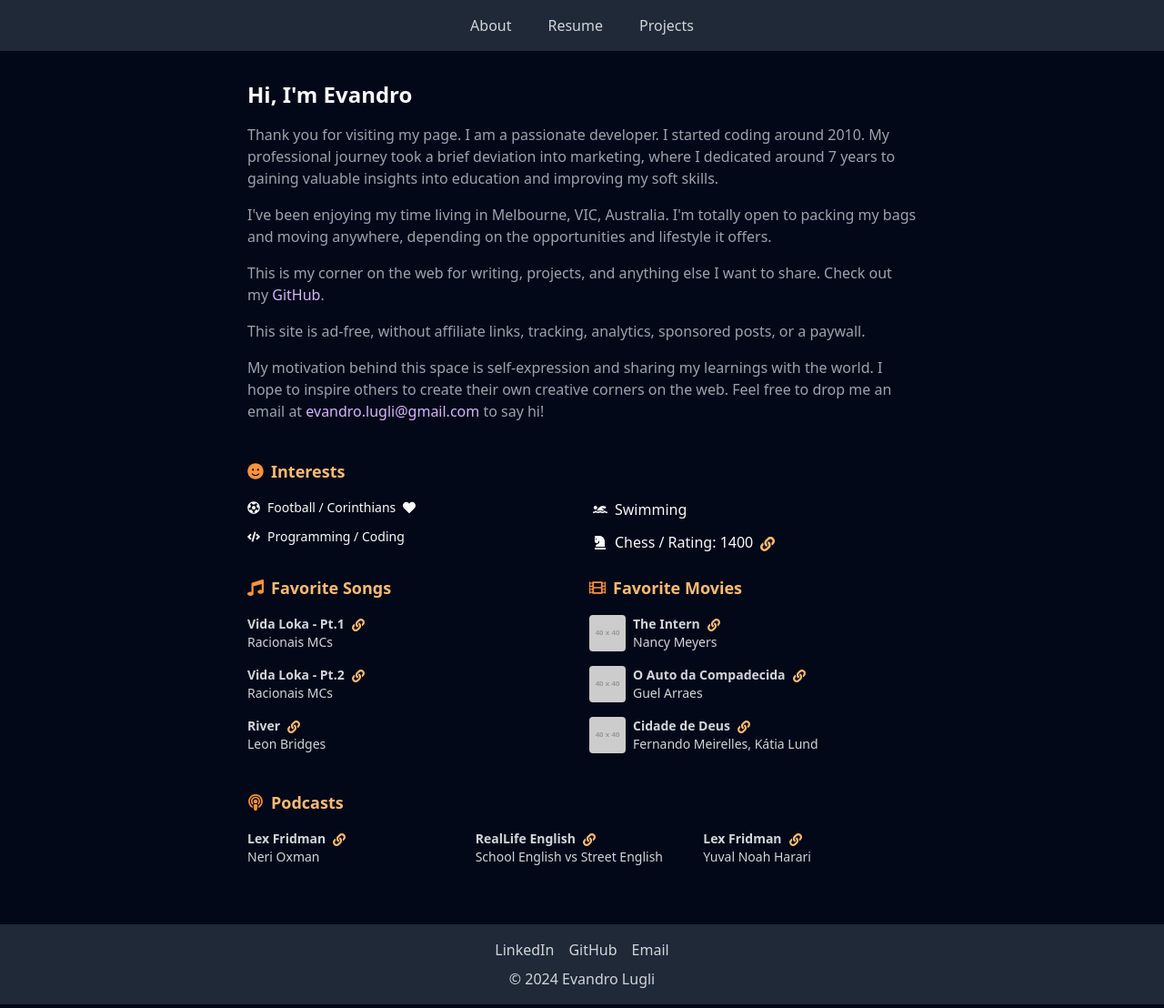
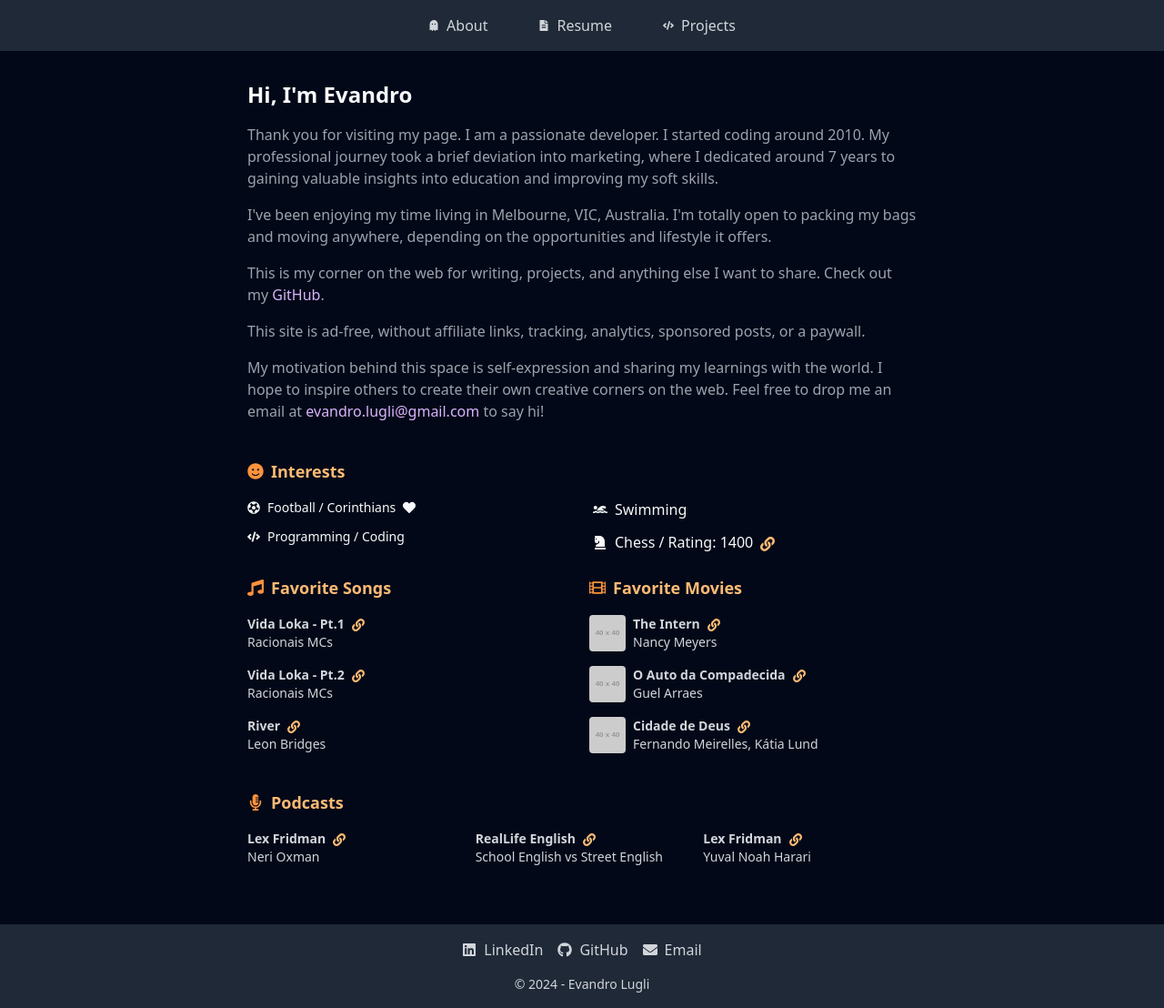
Before and after one commit to evandrolugli/portfolio, a React (Vite) app: page / in a window 1280 px wide. Shown: the whole page at 91% size. Built offline with nearby package versions, Linux system fonts and the light colour scheme.

Commit message:
fix footer navbar

```diff
--- a/src/App.tsx
+++ b/src/App.tsx
@@ -4,6 +4,8 @@ import { NavBar } from './components/NavBar';
 import { About } from './pages/About';
 import { Resume } from './pages/Resume';
 import { Projects } from './pages/Projects';
+import { FaLinkedin, FaGithub, FaEnvelope } from 'react-icons/fa'; // Import icons from react-icons library
+
 export function App() {
   return (
     <>
@@ -17,17 +19,20 @@ export function App() {
 
           <footer className="bg-gray-800 text-gray-300 py-4 text-center">
             <div className="flex justify-center space-x-4">
-            <a href="https://www.linkedin.com/in/evandrolugli/" target="_blank" rel="noopener noreferrer">
-              LinkedIn
+              <a href="https://www.linkedin.com/in/evandrolugli/" target="_blank" rel="noopener noreferrer" className="flex items-center text-gray-300 hover:text-gray-400">
+                <FaLinkedin className="inline-block text-2xl size-4" />
+                <span className="ml-2">LinkedIn</span>
               </a>
-            <a href="https://github.com/evandrolugli" target="_blank" rel="noopener noreferrer">
-              GitHub
+              <a href="https://github.com/evandrolugli" target="_blank" rel="noopener noreferrer" className="flex items-center text-gray-300 hover:text-gray-400">
+                <FaGithub className="inline-block text-2xl size-4" />
+                <span className="ml-2">GitHub</span>
               </a>
-            <a href="mailto:evandro.lugli@gmail.com">
-              Email
+              <a href="mailto:evandro.lugli@gmail.com" className="flex items-center text-gray-300 hover:text-gray-400">
+                <FaEnvelope className="inline-block text-2xl size-4" />
+                <span className="ml-2">Email</span>
               </a>
             </div>
-          <p className="mt-2">&copy; {new Date().getFullYear()} Evandro Lugli</p>
+            <p className="mt-4 text-sm">&copy; {new Date().getFullYear()} - Evandro Lugli</p>
           </footer>
 
         </Router>
--- a/src/components/NavBar.tsx
+++ b/src/components/NavBar.tsx
@@ -1,16 +1,46 @@
 import React from 'react';
 import { Link } from 'react-router-dom';
+import { FaFileAlt, FaCode, FaGhost } from 'react-icons/fa'; // Import icons from react-icons library
+
 
 export function NavBar() {
   return (
-    <nav className="bg-gray-800 p-4" >
-      <div className="container mx-auto flex justify-center">
-        <div>
-          <Link to="/" className="text-gray-300 hover:text-white px-5">About</Link>
-          <Link to="/resume" className="text-gray-300 hover:text-white px-5">Resume</Link>
-          <Link to="/projects" className="text-gray-300 hover:text-white px-5">Projects</Link>
-        </div>
+    // <nav className="bg-gray-800 p-4" >
+    //   <div className="container mx-auto flex justify-center">
+    //     <div>
+    //       <Link to="/" className="text-gray-300 hover:text-white px-5">
+    //         <FaUser className="text-xl" />
+    //         About
+    //       </Link>
+    //       <Link to="/resume" className="text-gray-300 hover:text-white px-5">
+    //         <FaFileAlt className="text-xl" />
+    //         Resume
+    //       </Link>
+    //       <Link to="/projects" className="text-gray-300 hover:text-white px-5">
+    //         <FaBriefcase className="text-xl" />
+    //         Projects
+    //       </Link>
+    //     </div>
+    //   </div>
+    // </nav>
+
+    <nav className="bg-gray-800 p-4">
+    <div className="container mx-auto flex justify-center">
+      <div className="flex items-center space-x-4">
+        <Link to="/" className="flex items-center text-gray-300 hover:text-white px-5">
+          <FaGhost className="text-xl size-3" />
+          <span className="ml-2">About</span>
+        </Link>
+        <Link to="/resume" className="flex items-center text-gray-300 hover:text-white px-5">
+          <FaFileAlt className="text-xl size-3" />
+          <span className="ml-2">Resume</span>
+        </Link>
+        <Link to="/projects" className="flex items-center text-gray-300 hover:text-white px-5">
+          <FaCode className="text-xl size-3" />
+          <span className="ml-2">Projects</span>
+        </Link>
       </div>
+    </div>
     </nav>
   );
 }
--- a/src/pages/About.tsx
+++ b/src/pages/About.tsx
@@ -2,7 +2,7 @@ import React from 'react';
 import { FaGithub, FaLinkedin } from 'react-icons/fa';
 import { Link } from 'react-router-dom';
 import { FaPodcast, FaHeart, FaMusic, FaFilm, FaLink } from 'react-icons/fa';
-import { FaFutbol, FaChessKnight, FaCode, FaSwimmer, FaSmile } from 'react-icons/fa';
+import { FaFutbol, FaChessKnight, FaCode, FaSwimmer, FaSmile, FaMicrophoneAlt } from 'react-icons/fa';
 
 const interests = {
   songs: [
@@ -137,7 +137,7 @@ export function About() {
 
         <div className="mb-6">
           <h4 className="text-lg font-bold mb-4 flex items-center text-orange-300">
-            <FaPodcast className="mr-2 text-orange-400" /> Podcasts
+            <FaMicrophoneAlt className="mr-2 text-orange-400" /> Podcasts
           </h4>
           <div className="mb-6 grid grid-cols-3 gap-4">
             {randomPodcasts.map((podcast, index) => (
```
Lines whose indentation alone changed are shown as unchanged.
